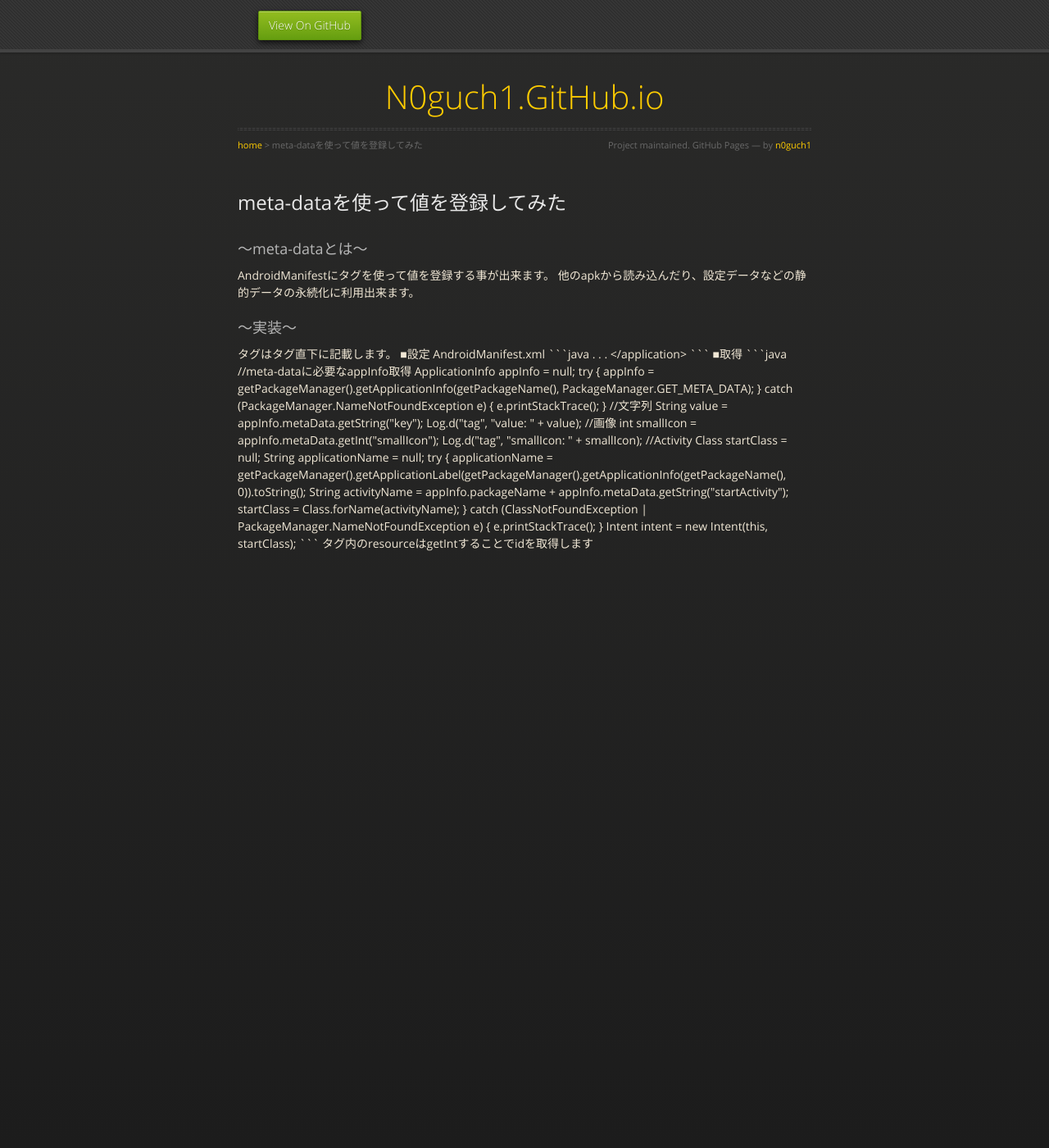
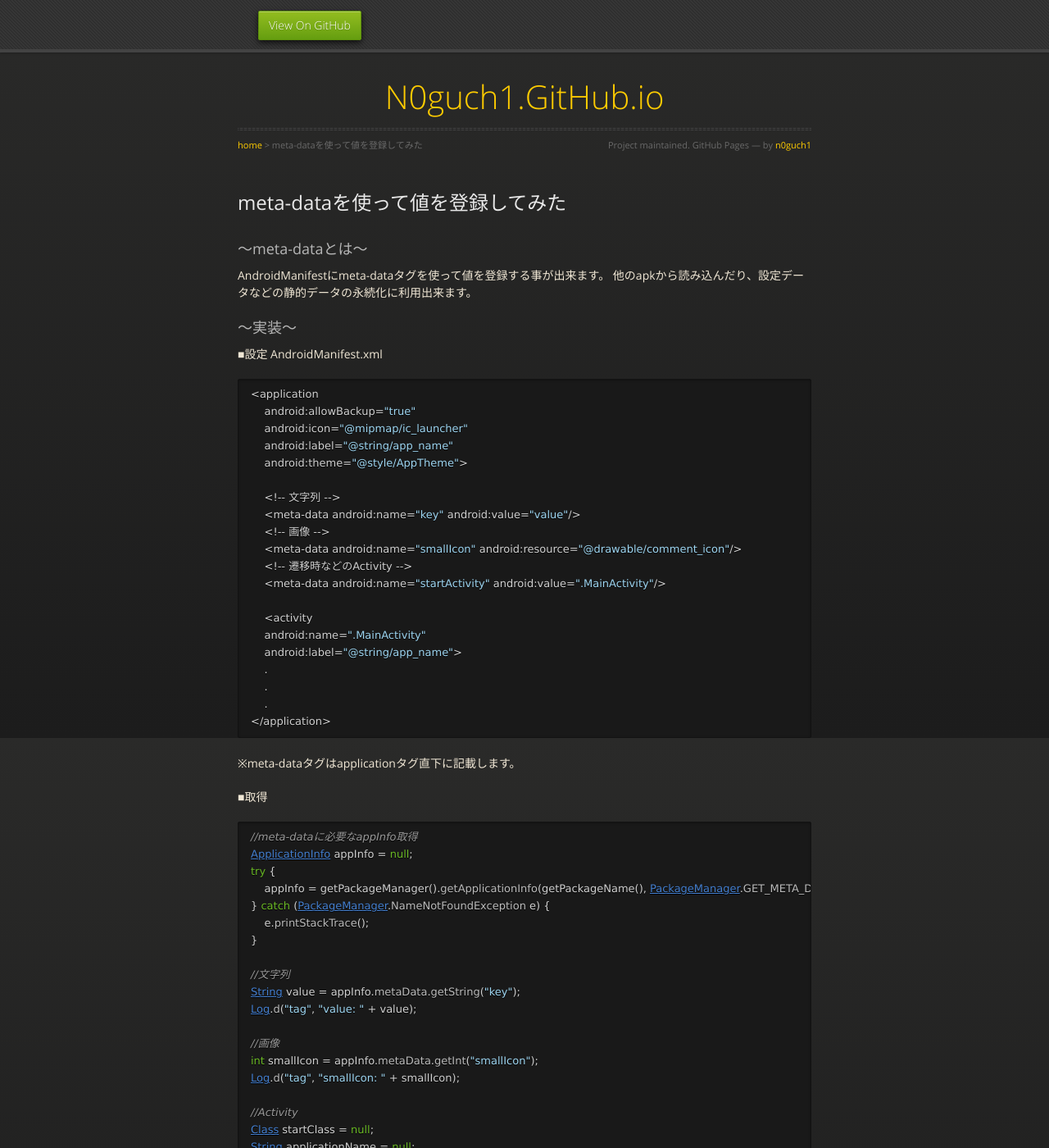
Before and after one commit to n0guch1/n0guch1.github.io, a Jekyll site: the page built from _posts/2015-08-03-meta-dataを使った値を登録してみた.md, in a window 1280 px wide and 1400 px high. Shown: the whole window at 82% size. Built offline with Jekyll 4.4.1, drawn with Linux system fonts in a browser that asks for light colours; nearby versions of some CDN libraries; Markdown is read by kramdown in place of the engine named in the settings; some of the changed text lies outside the part shown.

Commit message:
fix article

````diff
--- a/_posts/2015-08-03-meta-dataを使った値を登録してみた.md
+++ b/_posts/2015-08-03-meta-dataを使った値を登録してみた.md
@@ -6,15 +6,14 @@ summary: AndroidManifestに記載するmeta-dataの設定/取得の仕方につ
 ---
 
 ### 〜meta-dataとは〜
-AndroidManifestに<meta-data>タグを使って値を登録する事が出来ます。
+AndroidManifestにmeta-dataタグを使って値を登録する事が出来ます。
 他のapkから読み込んだり、設定データなどの静的データの永続化に利用出来ます。
 
 ### 〜実装〜
 
-<meta-data>タグは<application>タグ直下に記載します。
-
 ■設定
 AndroidManifest.xml
+
 ```java
 <application
     android:allowBackup="true"
@@ -38,7 +37,10 @@ AndroidManifest.xml
 </application>
 ```
 
+※meta-dataタグはapplicationタグ直下に記載します。
+
 ■取得
+
 ```java
 //meta-dataに必要なappInfo取得
 ApplicationInfo appInfo = null;
@@ -68,4 +70,5 @@ try {
 }
 Intent intent = new Intent(this, startClass);
 ```
-<meta-data>タグ内のresourceはgetIntすることでidを取得します
+
+※meta-dataタグ内のresourceはgetIntすることでidを取得します
````
Also changed, not shown: _posts/2015-08-04-Notificationを使ってみた.md (+2 -2 lines), 2 other files.
